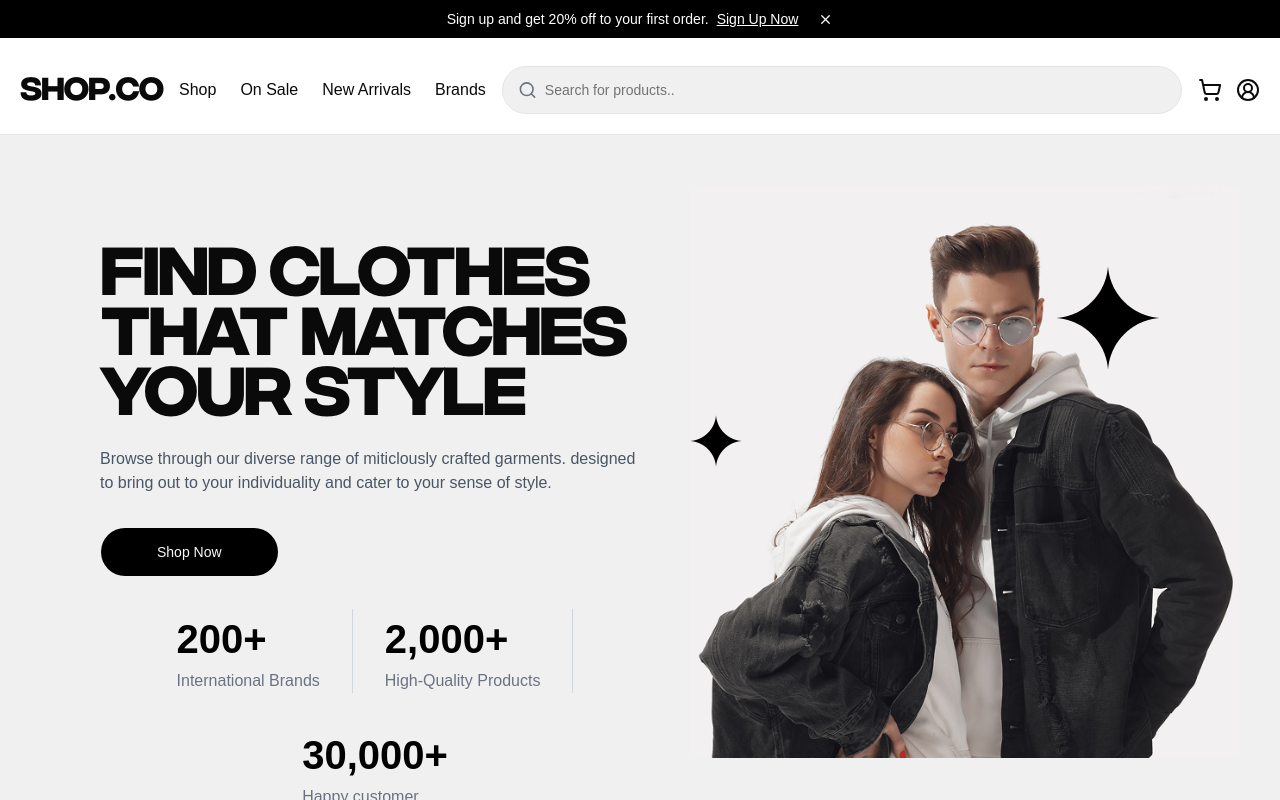
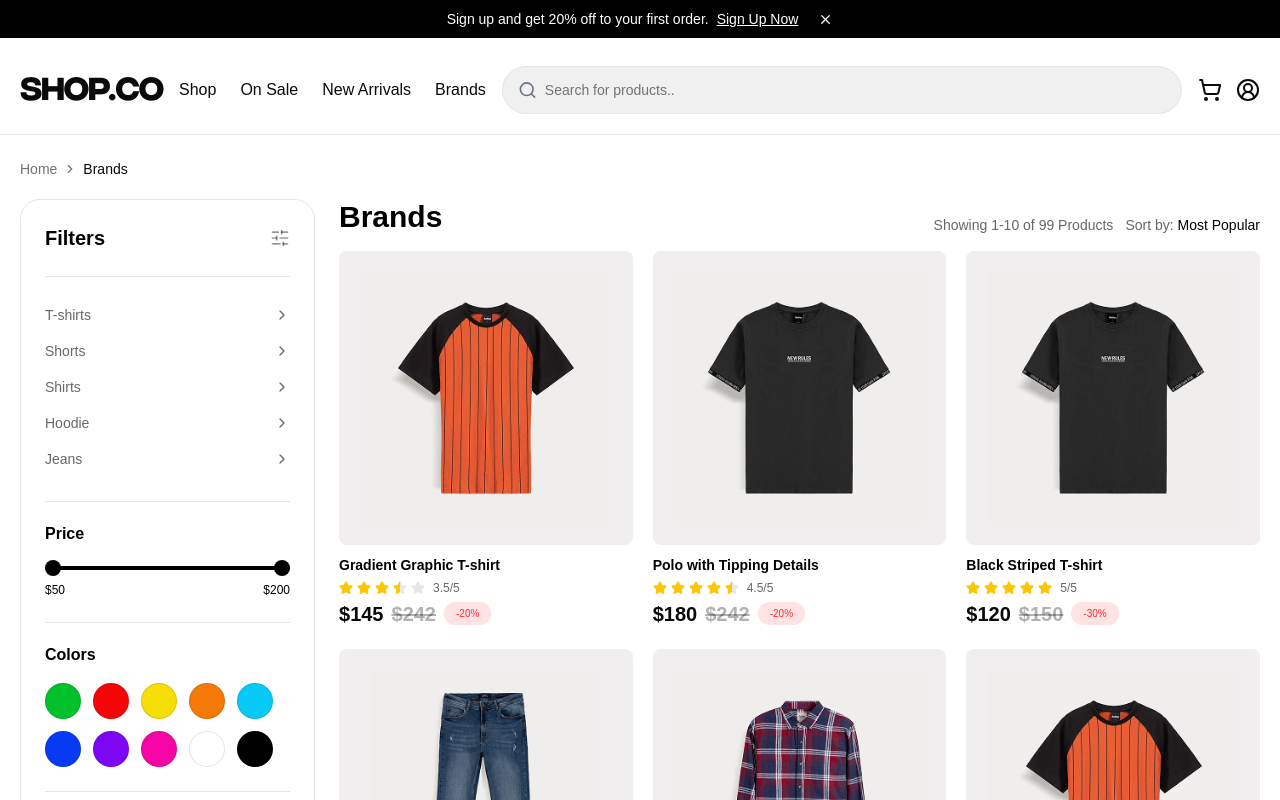
Before and after one commit to MohamedBadrr/hoodzy, a React (Vite) app: page /brands in a window 1280 px wide. Shown: the top 800 px of the page. Built offline with nearby package versions, Linux system fonts and the light colour scheme.

Commit message:
feat: update routing and labels for product pages to enhance navigation

```diff
--- a/src/constants/index.ts
+++ b/src/constants/index.ts
@@ -4,15 +4,15 @@
       title: "Shop",
     },
     {
-      link: "/shop",
+      link: "/sale",
       title: "On Sale",
     },
     {
-      link: "/shop",
+      link: "/new",
       title: "New Arrivals",
     },
     {
-      link: "/shop",
+      link: "/brands",
       title: "Brands",
     },
   ];
--- a/src/pages/Products.tsx
+++ b/src/pages/Products.tsx
@@ -1,3 +1,4 @@
+import { useLocation } from "react-router";
 import BreadcrumbTrail from "../components/shared/BreadcrumbTrail";
 import ProductCatalogHeader from "../features/products/components/ProductCatalogHeader";
 import ProductFilters from "../features/products/components/ProductFilters";
@@ -5,13 +6,24 @@ import ProductGrid from "../features/products/components/ProductGrid";
 import ProductPagination from "../features/products/components/ProductPagination";
 import { catalogProducts } from "../features/products/data/products";
 
+const routeLabels: Record<string, string> = {
+  "/products": "Products",
+  "/shop": "Shop",
+  "/sale": "On Sale",
+  "/new": "New Arrivals",
+  "/brands": "Brands",
+};
+
 const Products = () => {
+  const { pathname } = useLocation();
+  const pageLabel = routeLabels[pathname] ?? "Products";
+
   return (
     <div>
       <main className="mx-auto max-w-310 px-4 py-6 sm:px-8 lg:px-0">
         <BreadcrumbTrail
           className="mb-5"
-          items={[{ label: "Home", to: "/" }, { label: "Casual" }]}
+          items={[{ label: "Home", to: "/" }, { label: pageLabel }]}
         />
 
         <div className="grid gap-6 lg:grid-cols-[295px_1fr]">
@@ -21,7 +33,7 @@ const Products = () => {
 
           <section>
             <ProductCatalogHeader
-              title="Casual"
+              title={pageLabel}
               total={catalogProducts.length * 11}
             />
             <ProductGrid products={catalogProducts} />
```
Also changed, not shown: src/router.tsx (+6 -2 lines).
